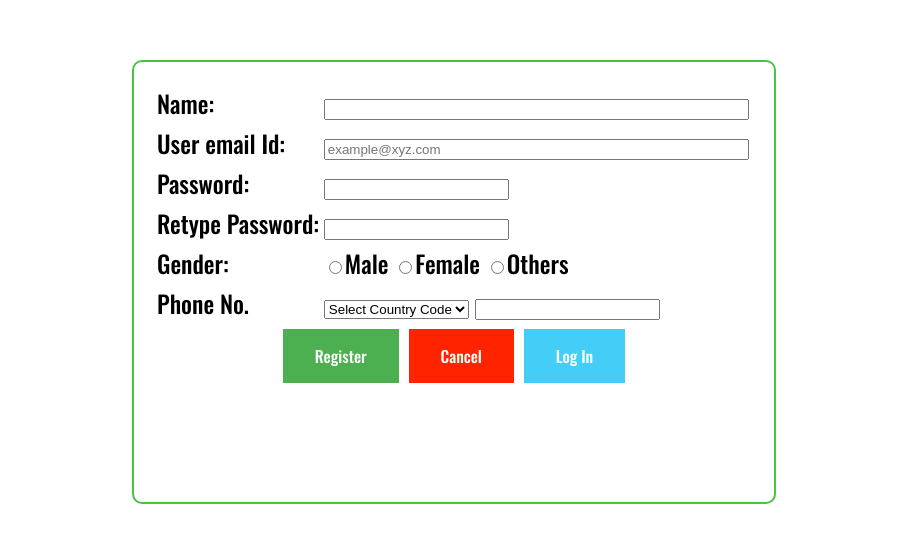
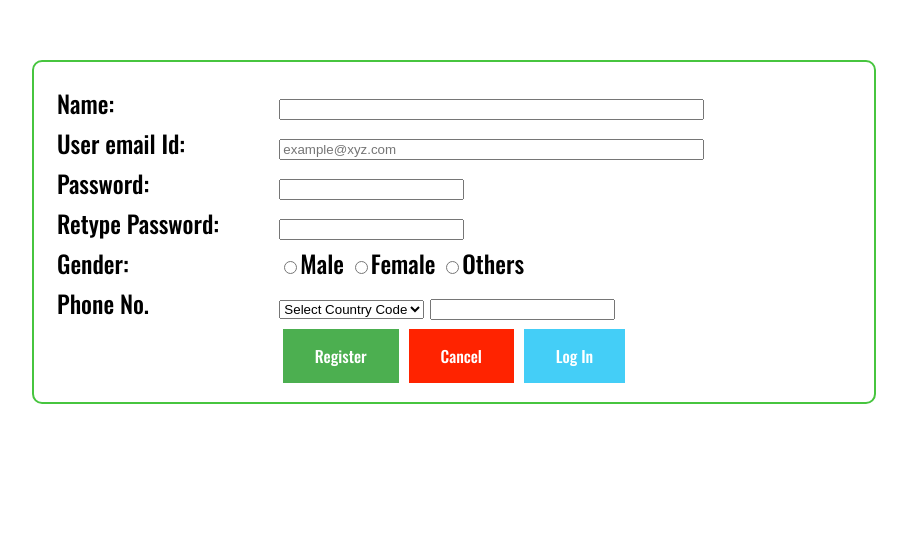
Before and after one commit to AnibarjaSikari/Test-Page-1, a plain HTML site: page index.html in a window 1280 px wide. Shown: the part 140-682 px from the top of the page, without its empty margins (186-1093 px from the left). Drawn offline with nearby package versions, Linux system fonts and the light colour scheme.

Commit message:
Update register.css

```diff
--- a/register.css
+++ b/register.css
@@ -12,8 +12,8 @@ body
 .centerBox
 {
 	position: relative;
-	height: 400px;
-	width: 600px;
+	height: 300px;
+	width: 800px;
 	margin: 200px auto;
 	padding: 20px;
 	border: 2px solid #47c53f;
```
